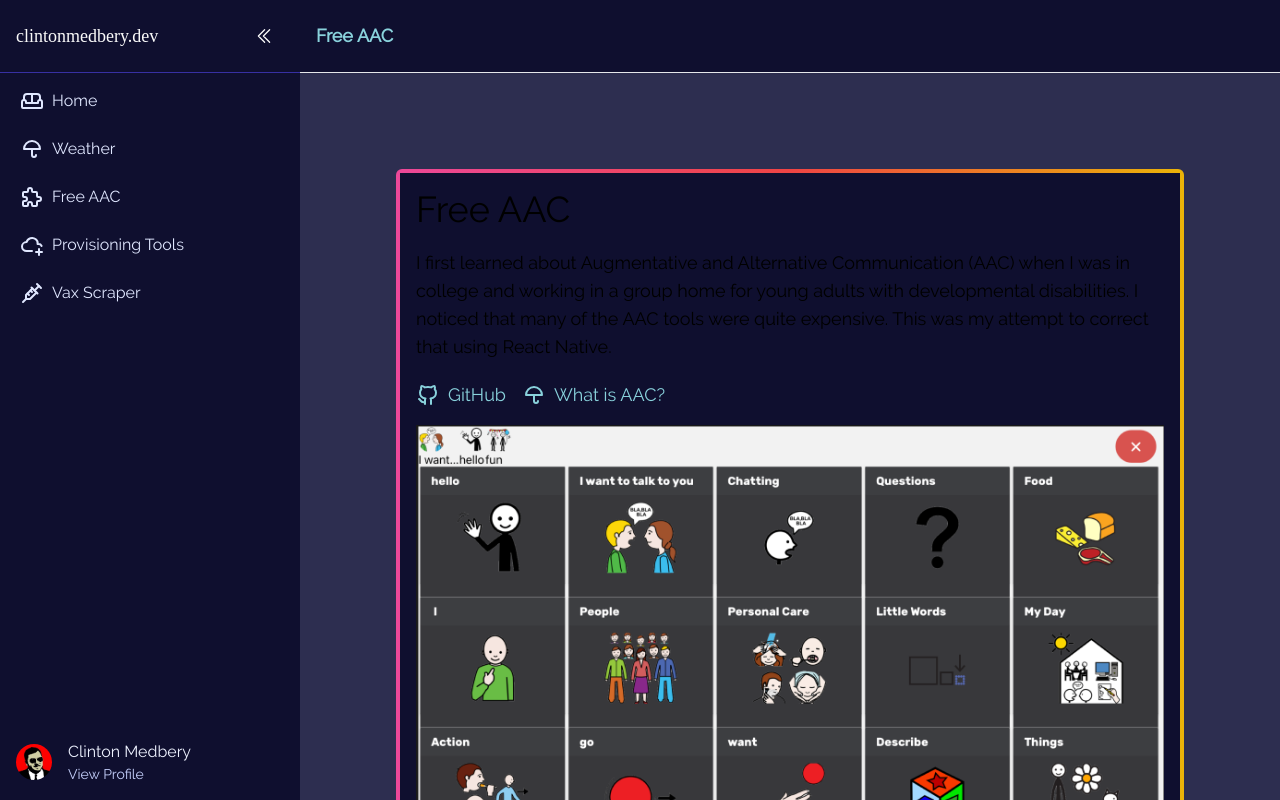
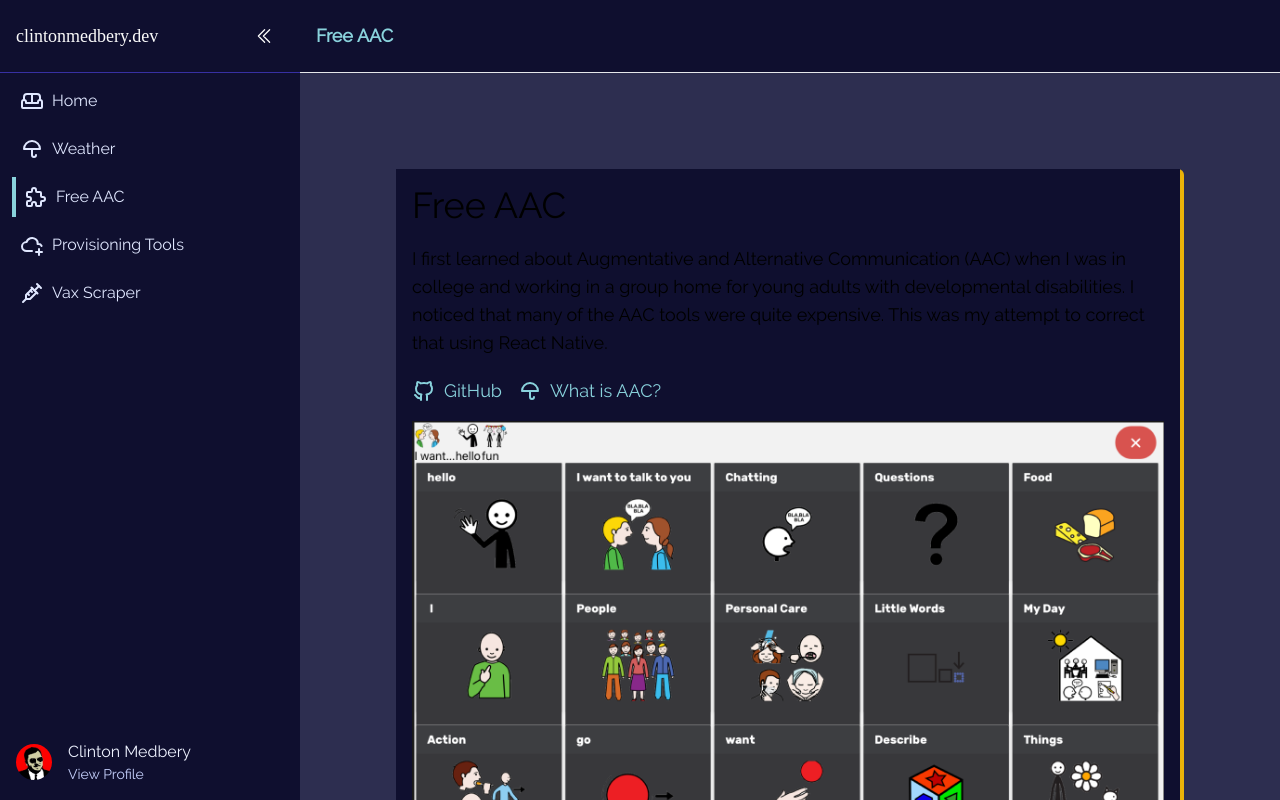
Before and after one commit to clintonmedbery/clinton-dev-site, a Next.js app: page /free-aac in a window 1280 px wide. Shown: the top 800 px of the page. Built offline with nearby package versions, Linux system fonts and the light colour scheme.

Commit message:
feat: changed gradient styling

```diff
--- /dev/null
+++ b/src/app/components/GradientBorder.tsx
@@ -0,0 +1,21 @@
+type GradientBorderProps = {
+  innerColor?: string;
+  children: React.ReactNode | undefined;
+  padding?: string;
+  innerPadding?: string;
+};
+
+export const GradientBorder = ({
+  innerColor = "bg-ox-blue",
+  padding = "p-1",
+  innerPadding = "p-4",
+  children
+}: GradientBorderProps) => {
+  return (
+    <div
+      className={`rounded-md bg-gradient-to-r from-pink-500 via-red-500 to-yellow-500 ${padding}`}
+    >
+      <div className={`${innerColor} ${innerPadding}`}>{children}</div>
+    </div>
+  );
+};
--- a/src/app/components/GradientCard.tsx
+++ /dev/null
@@ -1,15 +0,0 @@
-type GradientCardProps = {
-  innerColor?: string;
-  children: React.ReactNode | undefined;
-};
-
-export const GradientCard = ({
-  innerColor = "bg-ox-blue",
-  children
-}: GradientCardProps) => {
-  return (
-    <div className="rounded-md bg-gradient-to-r from-pink-500 via-red-500 to-yellow-500 p-1">
-      <div className={`${innerColor} p-4`}>{children}</div>
-    </div>
-  );
-};
--- a/src/app/components/layout/Layout.tsx
+++ b/src/app/components/layout/Layout.tsx
@@ -25,6 +25,8 @@ export const Layout = ({ children, isMobile }: LayoutProps) => {
         collapsed={collapsed}
         setCollapsed={setSidebarCollapsed}
         shown={showSidebar}
+        isMobile={isMobile}
+        setShowSidebar={setShowSidebar}
       />
       <div>
         <Navbar onMenuButtonClick={() => setShowSidebar(prev => !prev)} />
--- a/src/app/components/layout/Sidebar.tsx
+++ b/src/app/components/layout/Sidebar.tsx
@@ -7,21 +7,27 @@ import {
   ChevronDoubleLeftIcon,
   ChevronDoubleRightIcon
 } from "@heroicons/react/24/outline";
+import { usePathname } from "next/navigation";
 
 type SidebarProps = {
   collapsed: boolean;
   navItems?: NavItem[];
   setCollapsed(collapsed: boolean): void;
+  setShowSidebar(showSidebar: boolean): void;
   shown: boolean;
+  isMobile: boolean | undefined;
 };
+
 export const Sidebar = ({
   collapsed,
   navItems = defaultNavItems,
   shown,
-  setCollapsed
+  setCollapsed,
+  setShowSidebar,
+  isMobile
 }: SidebarProps) => {
+  const path = usePathname();
   const Icon = collapsed ? ChevronDoubleRightIcon : ChevronDoubleLeftIcon;
-
   return (
     <div
       className={classNames({
@@ -72,11 +78,18 @@ export const Sidebar = ({
                   className={classNames({
                     "text-indigo-100 hover:bg-indigo-900 flex": true, //colors
                     "transition-colors duration-300": true, //animation
-                    "rounded-md p-2 mx-3 gap-4 ": !collapsed,
-                    "rounded-full p-2 mx-3 w-10 h-10": collapsed
+                    "p-2 mx-3 gap-4 ": !collapsed,
+                    "p-2 mx-3 w-10 h-10": collapsed,
+                    "border-l-4 border-non-photo-blue": item.href === path
                   })}
                 >
-                  <Link href={item.href} className="flex gap-2">
+                  <Link
+                    href={item.href}
+                    className="flex gap-2"
+                    onClick={() => {
+                      if (isMobile) setShowSidebar(false);
+                    }}
+                  >
                     {item.icon} <span>{!collapsed && item.sidebarLabel}</span>
                   </Link>
                 </li>
--- a/src/app/free-aac/page.tsx
+++ b/src/app/free-aac/page.tsx
@@ -2,12 +2,12 @@ import { IconBrandGithub, IconUmbrella } from "@tabler/icons-react";
 import { IconLink } from "../components/IconLink";
 import Image from "next/image";
 import { PageWrapper } from "../components/PageWrapper";
-import { GradientCard } from "../components/GradientCard";
+import { GradientBorder } from "../components/GradientBorder";
 
 export default function FreeAAC() {
   return (
     <PageWrapper>
-      <GradientCard>
+      <GradientBorder padding="pb-1 pr-1">
         <div className="text-4xl">Free AAC</div>
         <div className="pt-5 pb-5">
           I first learned about Augmentative and Alternative Communication (AAC)
@@ -42,7 +42,7 @@ export default function FreeAAC() {
           height={1080}
           alt="Screenshot of Free AAC app."
         />
-      </GradientCard>
+      </GradientBorder>
     </PageWrapper>
   );
 }
--- a/src/app/old-school-weather/page.tsx
+++ b/src/app/old-school-weather/page.tsx
@@ -2,12 +2,12 @@ import { IconBrandGithub, IconUmbrella } from "@tabler/icons-react";
 import { IconLink } from "../components/IconLink";
 import Image from "next/image";
 import { PageWrapper } from "../components/PageWrapper";
-import { GradientCard } from "../components/GradientCard";
+import { GradientBorder } from "../components/GradientBorder";
 
 export default function OldWeather() {
   return (
     <PageWrapper>
-      <GradientCard>
+      <GradientBorder padding="pb-1 pr-1">
         <div className="text-4xl">Old School Weather</div>
         <div className="pt-5 pb-5">
           Simple weather app inspired by the old school weather channel and
@@ -40,7 +40,7 @@ export default function OldWeather() {
           height={1080}
           alt="Screenshot of old school weather app."
         />
-      </GradientCard>
+      </GradientBorder>
     </PageWrapper>
   );
 }
--- a/src/app/page.tsx
+++ b/src/app/page.tsx
@@ -1,10 +1,10 @@
-import { GradientCard } from "./components/GradientCard";
+import { GradientBorder } from "./components/GradientBorder";
 import { PageWrapper } from "./components/PageWrapper";
 
 export default function Home() {
   return (
     <PageWrapper>
-      <GradientCard>
+      <GradientBorder padding="pb-1 pr-1">
         <div className="text-7xl">Hello there.</div>
         <div className="pt-5">
           My name is Clinton Medbery. I am a seasoned full stack developer with
@@ -12,7 +12,7 @@ export default function Home() {
           WebGL and any other cutting-edge tech. Take a look around to discover
           what I have been up to lately.
         </div>
-      </GradientCard>
+      </GradientBorder>
     </PageWrapper>
   );
 }
--- a/src/app/profile/page.tsx
+++ b/src/app/profile/page.tsx
@@ -1,4 +1,4 @@
-import { GradientCard } from "../components/GradientCard";
+import { GradientBorder } from "../components/GradientBorder";
 import { PageWrapper } from "../components/PageWrapper";
 
 export default function ProvisioningTools() {
@@ -7,7 +7,7 @@ export default function ProvisioningTools() {
       <div className="text-4xl pb-4">Resume</div>
 
       <div className="pb-4">
-        <GradientCard>
+        <GradientBorder>
           <div className="text-2xl pt-2">D2iQ</div>
           <div className="text-l">Senior Software Engineer</div>
           <div className="text-l">June 2021 - October 2023</div>
@@ -50,10 +50,10 @@ export default function ProvisioningTools() {
               to provide Kubernetes resource schema to our UI Application.{" "}
             </li>
           </ul>
-        </GradientCard>
+        </GradientBorder>
       </div>
       <div className="pb-4">
-        <GradientCard>
+        <GradientBorder>
           <div className="text-2xl pt-4">Engage Talent</div>
           <div className="text-l">Senior Software Engineer</div>
           <div className="text-l">December 2019 – June 2021</div>
@@ -81,10 +81,10 @@ export default function ProvisioningTools() {
               migrations with Flyway.
             </li>
           </ul>
-        </GradientCard>
+        </GradientBorder>
       </div>
       <div className="pb-4">
-        <GradientCard>
+        <GradientBorder>
           <div className="text-2xl pt-4">Ceterus</div>
           <div className="text-l">Senior Software Engineer</div>
           <div className="text-l">May 2018 – December 2019</div>
@@ -112,10 +112,10 @@ export default function ProvisioningTools() {
               their roles.
             </li>
           </ul>
-        </GradientCard>
+        </GradientBorder>
       </div>
       <div className="pb-4">
-        <GradientCard>
+        <GradientBorder>
           <div className="text-2xl pt-4">Booz Allen Hamilton</div>
           <div className="text-l">March 2016 – May 2018</div>
           <div className="text-l pt-4">SecureGive Project</div>
@@ -167,7 +167,7 @@ export default function ProvisioningTools() {
               80% coverage after starting from 30%.
             </li>
           </ul>
-        </GradientCard>
+        </GradientBorder>
       </div>
     </PageWrapper>
   );
--- a/src/app/provisioning-tools/page.tsx
+++ b/src/app/provisioning-tools/page.tsx
@@ -1,12 +1,12 @@
 import { IconBrandGithub, IconCloudPlus } from "@tabler/icons-react";
 import { IconLink } from "../components/IconLink";
 import { PageWrapper } from "../components/PageWrapper";
-import { GradientCard } from "../components/GradientCard";
+import { GradientBorder } from "../components/GradientBorder";
 
 export default function ProvisioningTools() {
   return (
     <PageWrapper>
-      <GradientCard>
+      <GradientBorder padding="pb-1 pr-1">
         <div className="text-4xl">Multi Cloud Provisioning Tools</div>
         <div className="pt-5 pb-5">
           This library aims to help users get form options for provisioning
@@ -35,7 +35,7 @@ export default function ProvisioningTools() {
             </IconLink>
           </div>
         </div>
-      </GradientCard>
+      </GradientBorder>
     </PageWrapper>
   );
 }
--- a/src/app/vax-scraper/page.tsx
+++ b/src/app/vax-scraper/page.tsx
@@ -1,12 +1,12 @@
 import { IconBrandGithub } from "@tabler/icons-react";
 import { PageWrapper } from "../components/PageWrapper";
 import { IconLink } from "../components/IconLink";
-import { GradientCard } from "../components/GradientCard";
+import { GradientBorder } from "../components/GradientBorder";
 
 export default function VaxScraper() {
   return (
     <PageWrapper>
-      <GradientCard>
+      <GradientBorder padding="pb-1 pr-1">
         <div className="text-4xl">Vax Scraper SC</div>
         <div className="pt-5 pb-5">
           In the beginning days of the Covid vaccine, I knew many elderly and
@@ -26,7 +26,7 @@ export default function VaxScraper() {
             </IconLink>
           </div>
         </div>
-      </GradientCard>
+      </GradientBorder>
     </PageWrapper>
   );
 }
```
